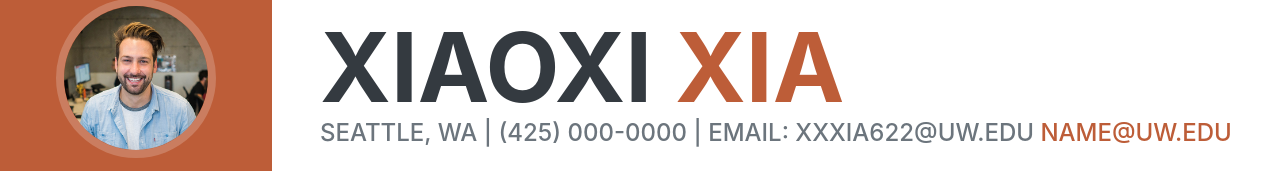
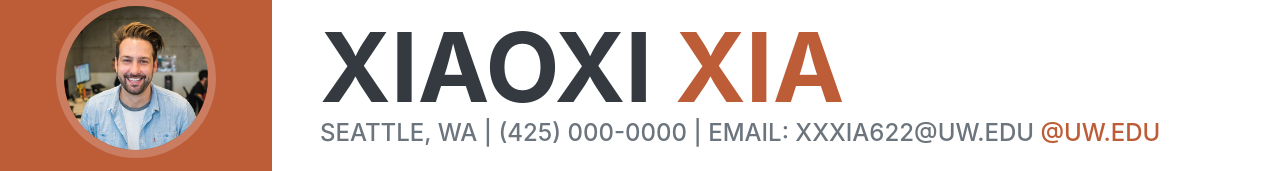
Before and after one commit to xiaoxixiaxx/xiaoxixiaxx.github.io, a website: page index.html in a window 1280 px wide. Shown: the part 198-369 px from the top of the page. Drawn offline with nearby package versions, Linux system fonts and the light colour scheme; a web font is replaced by a local one.

Commit message:
Update index.html

```diff
--- a/index.html
+++ b/index.html
@@ -45,7 +45,7 @@
                     </h1>
                     <div class="subheading mb-5">
                         Seattle, WA | (425) 000-0000 | Email: xxxia622@uw.edu
-                        <a href="xxxia622@uw.edu">name@uw.edu</a>
+                        <a href="xxxia622@uw.edu">@uw.edu</a>
                     </div>
                     <p class="lead mb-5">I am experienced in leveraging agile frameworks to provide a robust synopsis for high level overviews. Iterative approaches to corporate strategy foster collaborative thinking to further the overall value proposition.</p>
                     <div class="social-icons">
```
